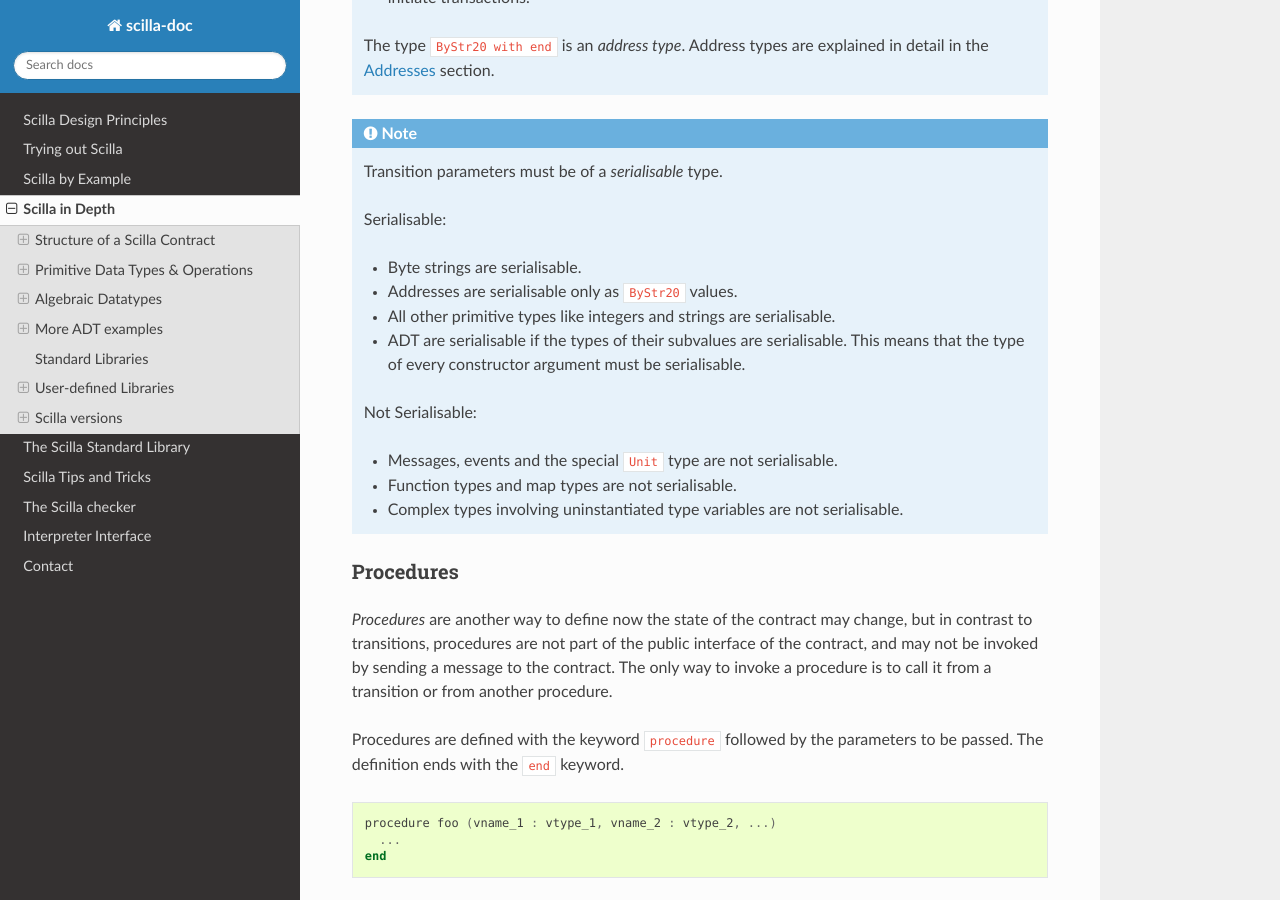
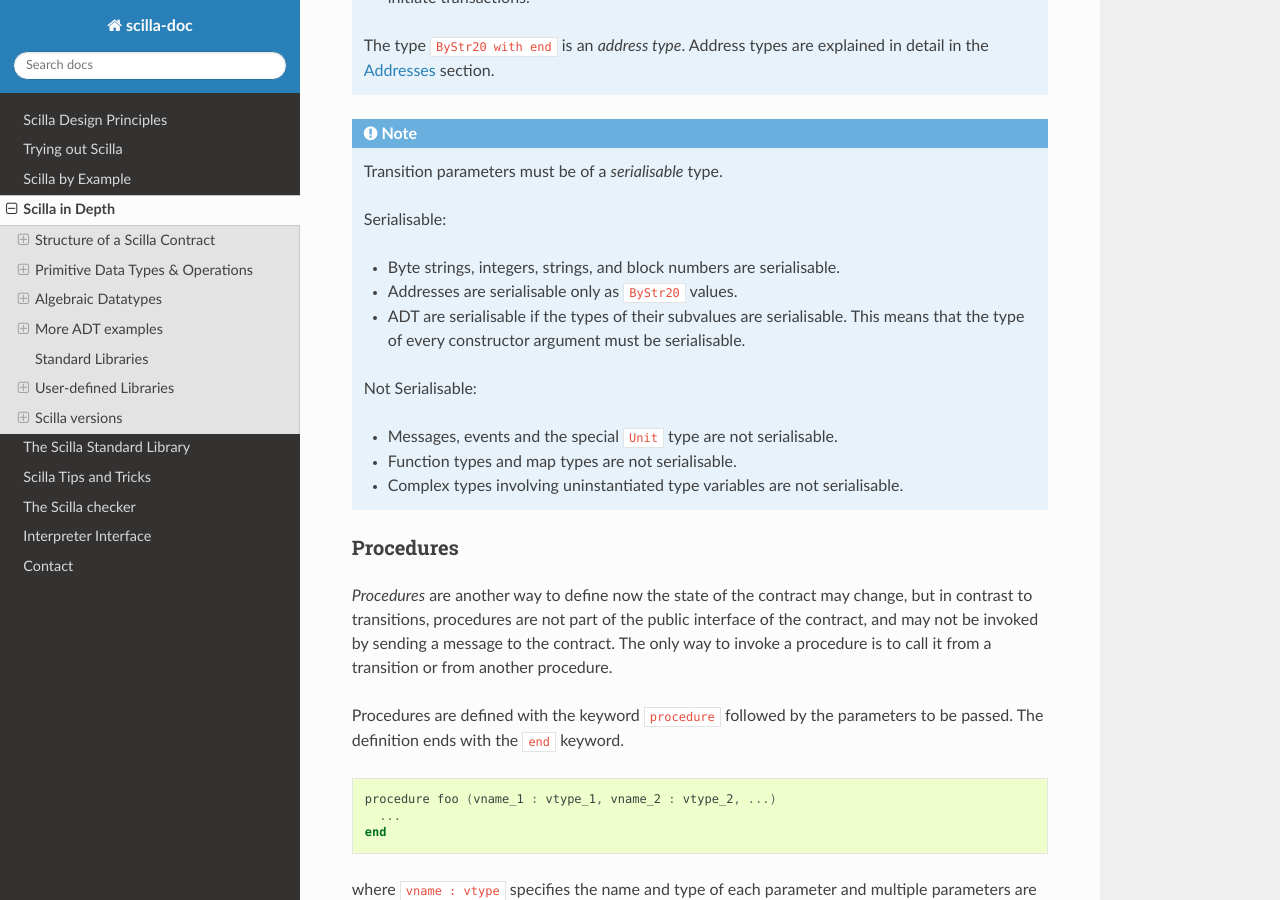
Before and after one commit to Zilliqa/scilla-docs, a Sphinx documentation site: the page built from docs/source/scilla-in-depth.rst, in a window 1280 px wide and 900 px high, scrolled down 5199 px. Built offline with Sphinx 7.4.7 and the Read the Docs theme 2.0.0, drawn with Linux system fonts in a browser that asks for light colours.

Commit message:
docs: serialisable primitive data types

```diff
--- a/docs/source/scilla-in-depth.rst
+++ b/docs/source/scilla-in-depth.rst
@@ -298,11 +298,9 @@ multiple parameters are separated by ``,``.
 
     Serialisable:
 
-    - Byte strings are serialisable.
+    - Byte strings, integers, strings, and block numbers are serialisable.
 
     - Addresses are serialisable only as ``ByStr20`` values.
-
-    - All other primitive types like integers and strings are serialisable.
 
     - ADT are serialisable if the types of their subvalues are serialisable. This means that the type of every constructor argument must be serialisable.
 
```
